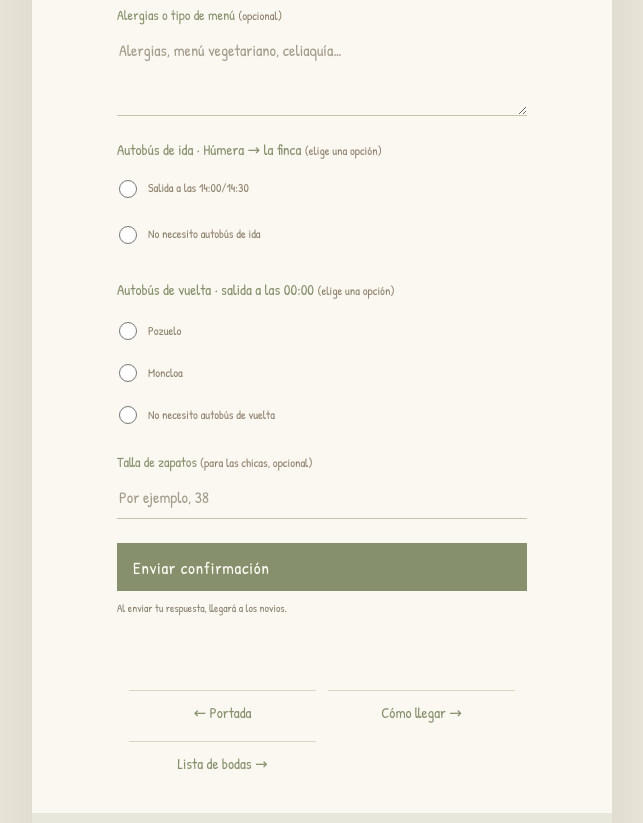
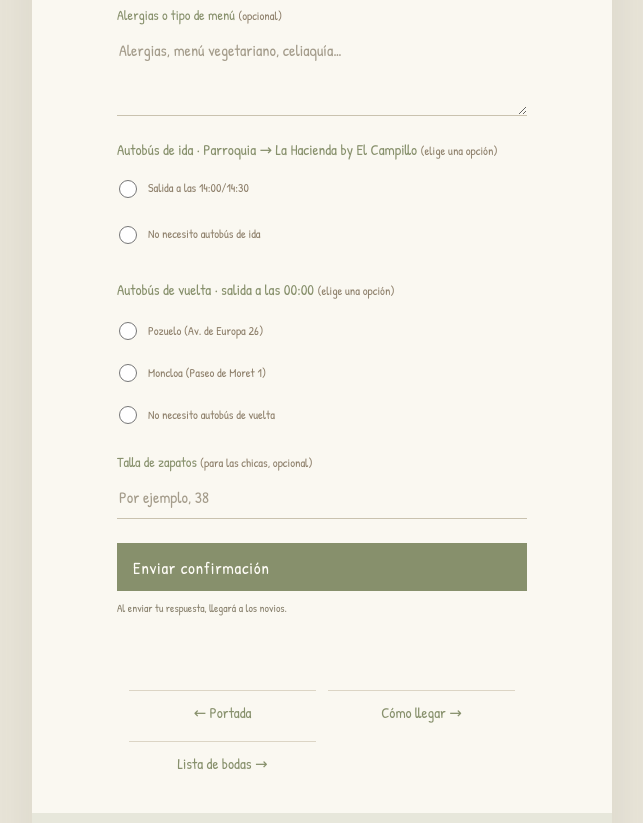
Before and after one commit to sulivan22/CYA, a website: page dist/confirmacion.html in a window 1280 px wide. Shown: the part 920-1743 px from the top of the page, without its empty margins (318-961 px from the left). Drawn offline with Linux system fonts and the light colour scheme.

Commit message:
Update bus options in confirmacion.html

```diff
--- a/dist/confirmacion.html
+++ b/dist/confirmacion.html
@@ -44,7 +44,7 @@
         <label for="menu">Alergias o tipo de menú <span>(opcional)</span></label><textarea id="menu" name="menu"
           rows="3" placeholder="Alergias, menú vegetariano, celiaquía…"></textarea>
         <fieldset class="choice-group">
-          <legend>Autobús de ida · Húmera → la finca <span>(elige una opción)</span></legend>
+          <legend>Autobús de ida · Parroquia → La Hacienda by El Campillo <span>(elige una opción)</span></legend>
           <div class="choice-options">
             <label class="choice-option"><input type="radio" name="bus-ida" value="si" required><span>Salida a las
                 14:00/14:30</span></label>
@@ -56,9 +56,9 @@
           <legend>Autobús de vuelta · salida a las 00:00 <span>(elige una opción)</span></legend>
           <div class="choice-options">
             <label class="choice-option"><input type="radio" name="bus-vuelta" value="pozuelo"
-                required><span>Pozuelo</span></label>
+                required><span>Pozuelo (Av. de Europa 26)</span></label>
             <label class="choice-option"><input type="radio" name="bus-vuelta"
-                value="moncloa"><span>Moncloa</span></label>
+                value="moncloa"><span>Moncloa (Paseo de Moret 1)</span></label>
             <label class="choice-option"><input type="radio" id="bus-none" name="bus-vuelta" value="ninguno"><span>No
                 necesito autobús de vuelta</span></label>
           </div>
```
